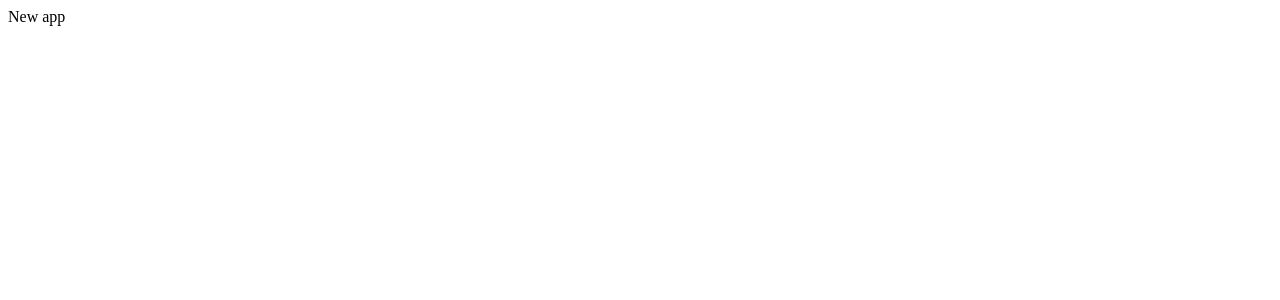
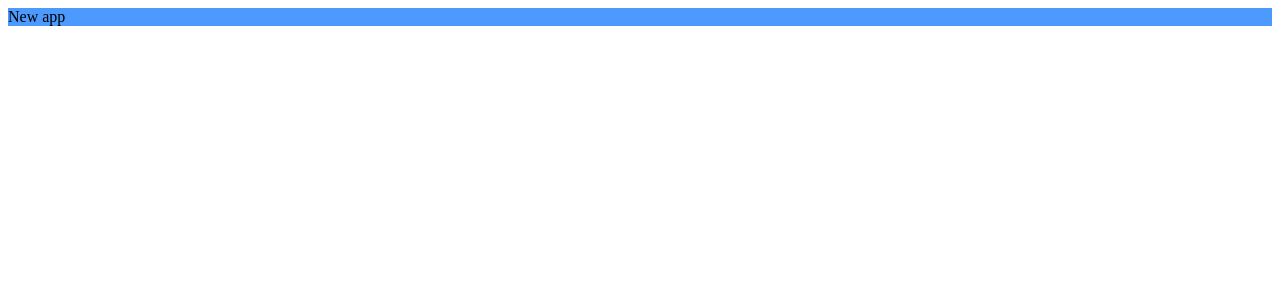
Before and after one commit to prozorov-denis/wish-list, a React app: page / in a window 1280 px wide. Shown: the top 300 px of the page. Built offline with nearby package versions, Linux system fonts and the light colour scheme.

Commit message:
add sass

```diff
--- a/package.json
+++ b/package.json
@@ -17,6 +17,7 @@
     "@types/react": "^18.2.48",
     "@types/react-dom": "^18.2.18",
     "@typescript-eslint/eslint-plugin": "^6.19.1",
+    "css-loader": "^6.10.0",
     "eslint": "^8.56.0",
     "eslint-config-prettier": "^9.1.0",
     "eslint-config-standard-with-typescript": "^43.0.1",
@@ -26,10 +27,13 @@
     "eslint-plugin-react": "^7.33.2",
     "html-webpack-plugin": "^5.6.0",
     "prettier": "^3.2.4",
+    "sass": "^1.70.0",
+    "sass-loader": "^14.1.0",
+    "style-loader": "^3.3.4",
     "ts-loader": "^9.5.1",
     "ts-node": "^10.9.2",
     "typescript": "^5.3.3",
-    "webpack": "^5.89.0",
+    "webpack": "^5.90.1",
     "webpack-cli": "^5.1.4",
     "webpack-dev-server": "^4.15.1"
   },
--- /dev/null
+++ b/src/App.module.scss
@@ -0,0 +1,5 @@
+$primary-color: rgb(77, 154, 255);
+
+.app {
+  background-color: $primary-color;
+}
--- a/src/App.tsx
+++ b/src/App.tsx
@@ -1,7 +1,8 @@
 import React from "react";
+import classes from "./App.module.scss";
 
 const App: React.FunctionComponent = () => {
-  return <div>New app</div>;
+  return <div className={classes.app}>New app</div>;
 };
 
 export default App;
--- /dev/null
+++ b/src/declaration.d.ts
@@ -0,0 +1,4 @@
+declare module "*.scss" {
+  const content: Record<string, string>;
+  export default content;
+}
--- a/webpack.config.ts
+++ b/webpack.config.ts
@@ -19,6 +19,19 @@ const config: Configuration = {
   module: {
     rules: [
       {
+        test: /\.s[ac]ss$/i,
+        use: [
+          "style-loader",
+          {
+            loader: "css-loader",
+            options: {
+              modules: true,
+            },
+          },
+          "sass-loader",
+        ],
+      },
+      {
         test: /.tsx?$/,
         use: "ts-loader",
         exclude: /node_modules/,
```
Also changed, not shown: 1 other file (tests, documents, lock files or other folders).
